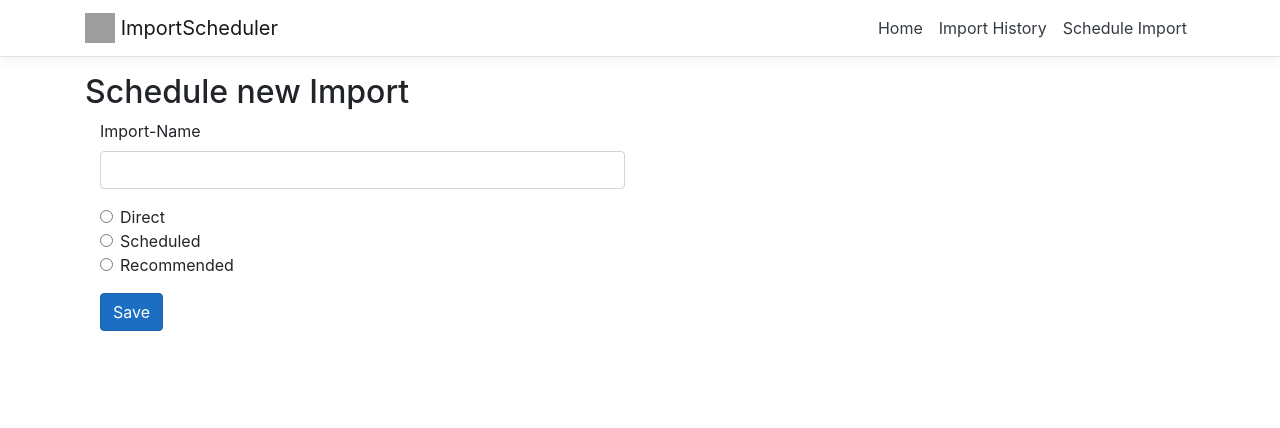
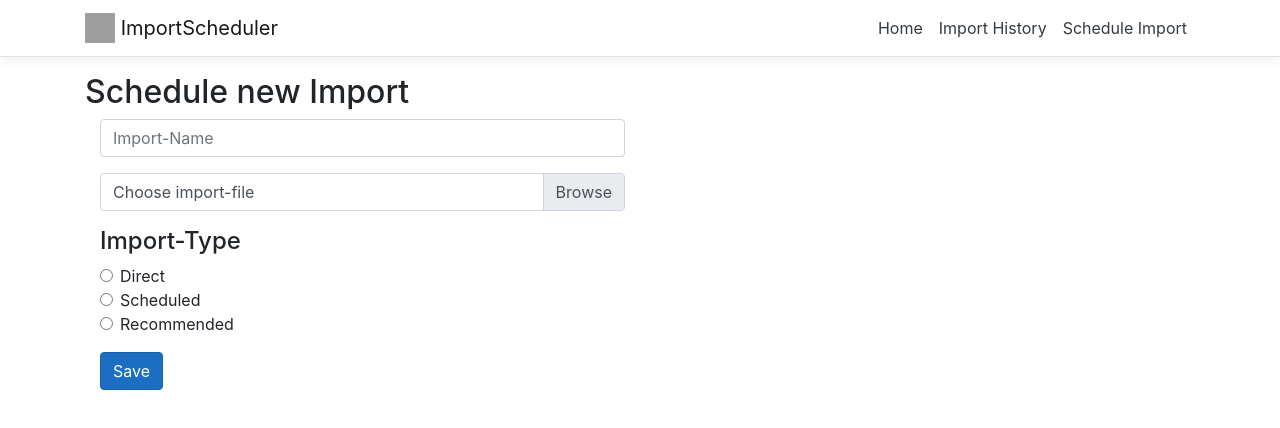
Before and after one commit to philipp-c-moser/ImportScheduler, an Angular app in the folder ImportScheduler/ClientApp/: page /ScheduleImport in a window 1280 px wide. Shown: the top 428 px of the page. Built offline with nearby package versions, Linux system fonts and the light colour scheme; grey boxes are pictures that could not be loaded.

Commit message:
Add Form-Upload Input

```diff
--- a/ImportScheduler/ClientApp/src/app/components/schedule-import/schedule-import-form/schedule-import-form.component.html
+++ b/ImportScheduler/ClientApp/src/app/components/schedule-import/schedule-import-form/schedule-import-form.component.html
@@ -1,12 +1,20 @@
 <form #f="ngForm" class="col-md-6" (ngSubmit)="submit()" novalidate>
 
       <div class="form-group">
-        <label for="import-name">Import-Name</label>
-        <input type="text" class="form-control" id="import-name">
+        <input type="text" class="form-control" id="import-name" placeholder="Import-Name">
         <div class="alert alert-danger" *ngIf="">Please specify the import-name</div>
       </div>
 
+
       <div class="form-group">
+        <div class="custom-file">
+            <input type="file" class="custom-file-input" id="import-file">
+            <label class="custom-file-label" for="import-file">Choose import-file</label>
+        </div>
+      </div>
+
+      <div class="form-group">
+        <h4>Import-Type</h4>
         <div class="form-check">
             <input type="radio" name="import-type" id="type-direct" value="direct" class="form-check-input" />
             <label class="form-check-label" for="type-direct">Direct</label>
@@ -25,6 +33,8 @@
       </div>
 
 
+
+
       <button class="btn btn-primary" [disabled]="">
         Save
       </button>
```
